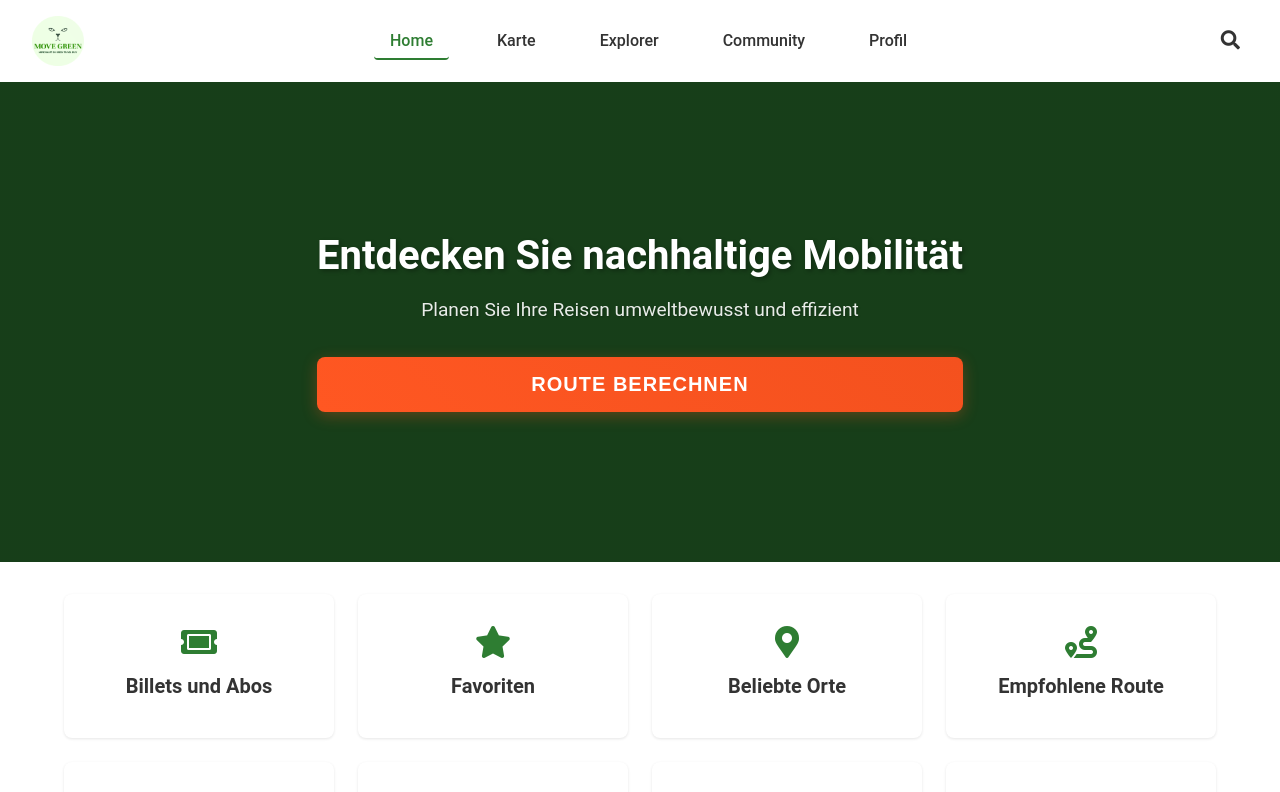
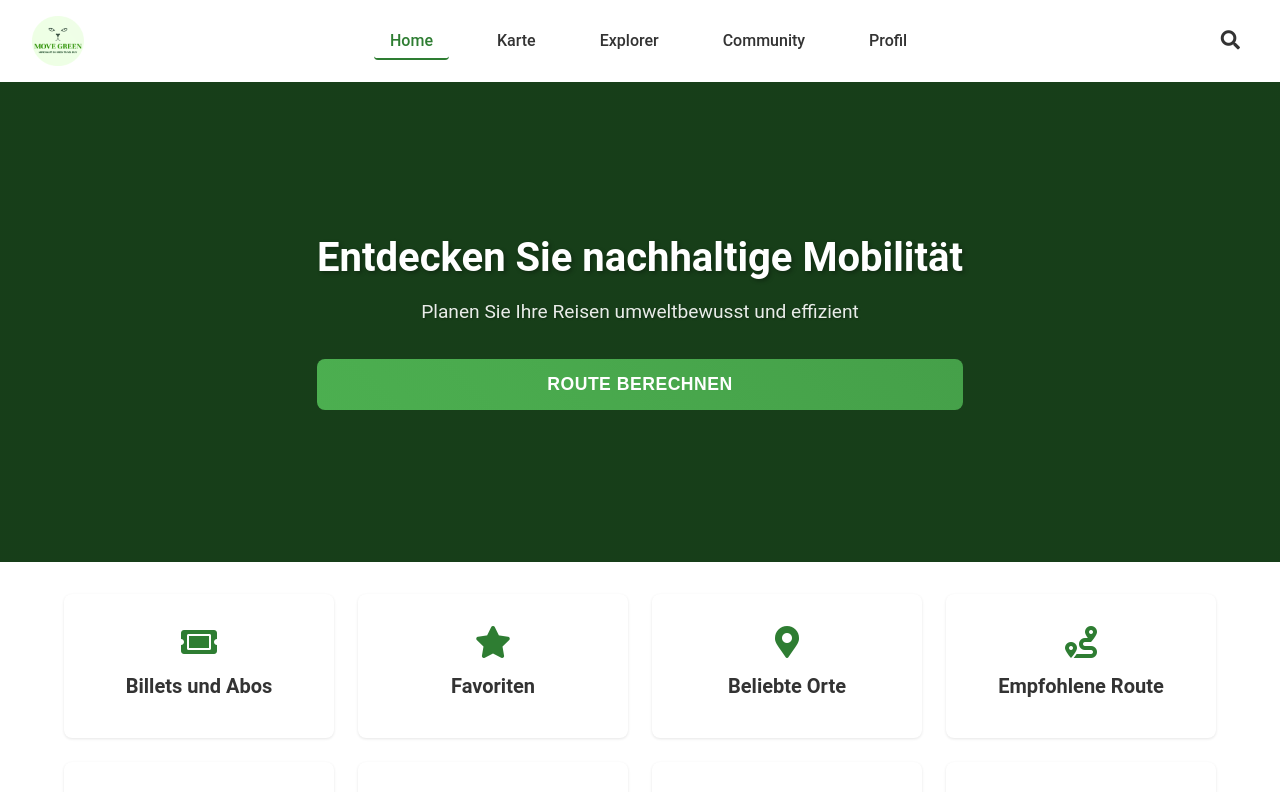
Before and after one commit to tharp2-art/MoveGreen, a React (Create React App) app: page / in a window 1280 px wide. Shown: the top 792 px of the page. Built offline with nearby package versions, Linux system fonts and the light colour scheme.

Commit message:
änderungen homepage

```diff
--- a/src/pages/Home.js
+++ b/src/pages/Home.js
@@ -19,7 +19,7 @@
         <div className="hero-content">
           <h1>Entdecken Sie nachhaltige Mobilität</h1>
           <p>Planen Sie Ihre Reisen umweltbewusst und effizient</p>
-          <button className="button-primary" onClick={handleRouteCalculation}>
+          <button className="button-primary" style={{ backgroundColor: 'orange' }} onClick={handleRouteCalculation}>
             Route berechnen
           </button>
         </div>
--- a/src/styles/Home.css
+++ b/src/styles/Home.css
@@ -30,24 +30,18 @@
 }
 
 .hero .button-primary {
-  font-size: var(--font-size-lg);
-  padding: var(--spacing-md) var(--spacing-xl);
-  background: linear-gradient(45deg, #FF5722, #F4511E);
+  background-color: #ff5733;
+  color: white;
   border: none;
-  border-radius: var(--border-radius-md);
-  color: white;
-  font-weight: 600;
-  text-transform: uppercase;
-  letter-spacing: 1px;
-  box-shadow: 0 4px 15px rgba(255, 87, 34, 0.3);
-  transition: all 0.3s ease;
+  padding: 15px 30px;
+  border-radius: 8px;
+  font-size: 1.1em;
   cursor: pointer;
+  transition: background-color 0.3s ease;
 }
 
 .hero .button-primary:hover {
-  transform: translateY(-3px);
-  box-shadow: 0 6px 20px rgba(255, 87, 34, 0.5);
-  filter: brightness(1.1);
+  background-color: #ff8c42;
 }
 
 .hero .button-primary:active {
@@ -108,11 +102,6 @@
     font-size: var(--font-size-md);
   }
 
-  .hero .button-primary {
-    font-size: var(--font-size-md);
-    padding: var(--spacing-sm) var(--spacing-lg);
-  }
-
   .features .container {
     grid-template-columns: 1fr;
     gap: var(--spacing-md);
```
